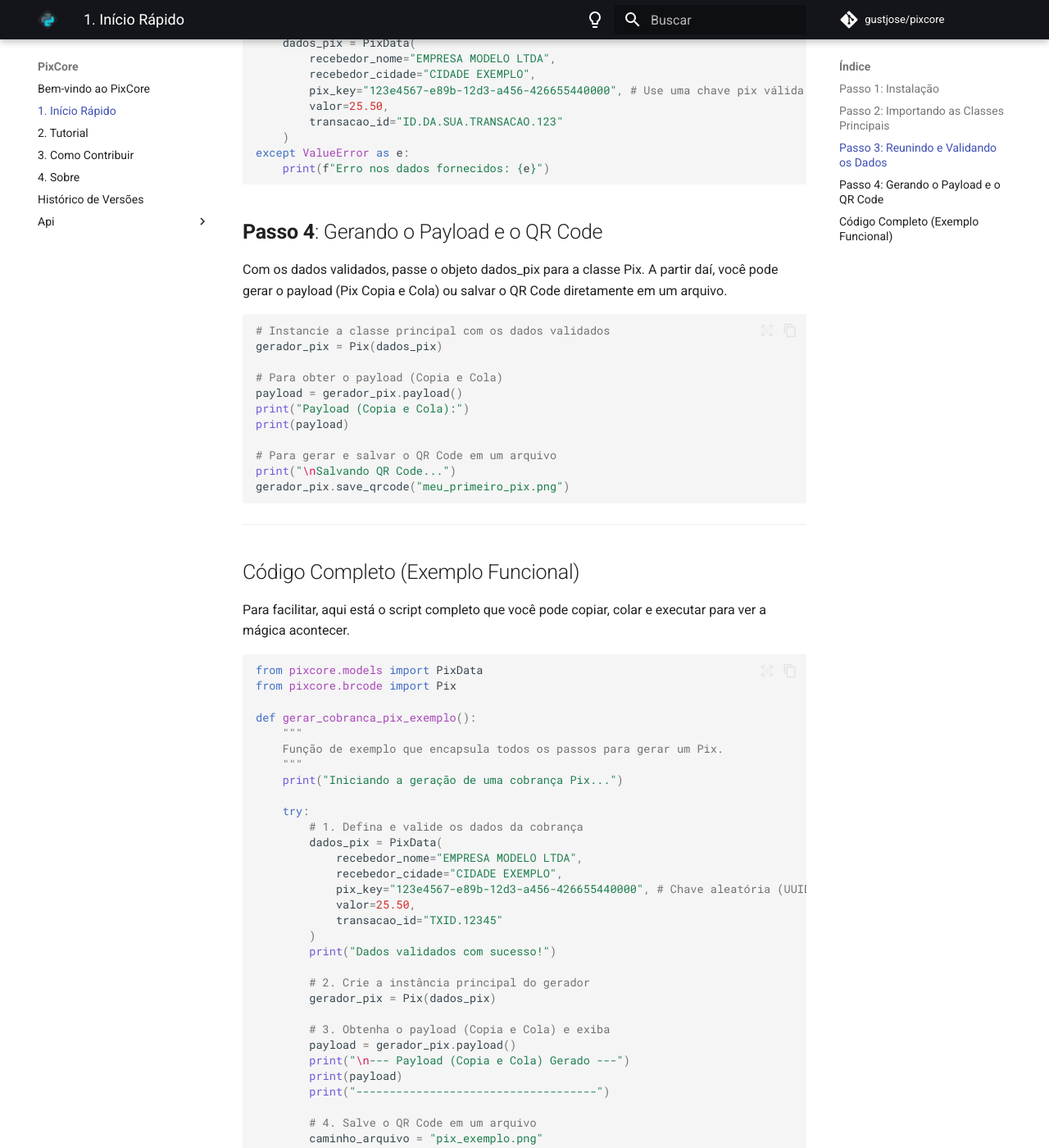
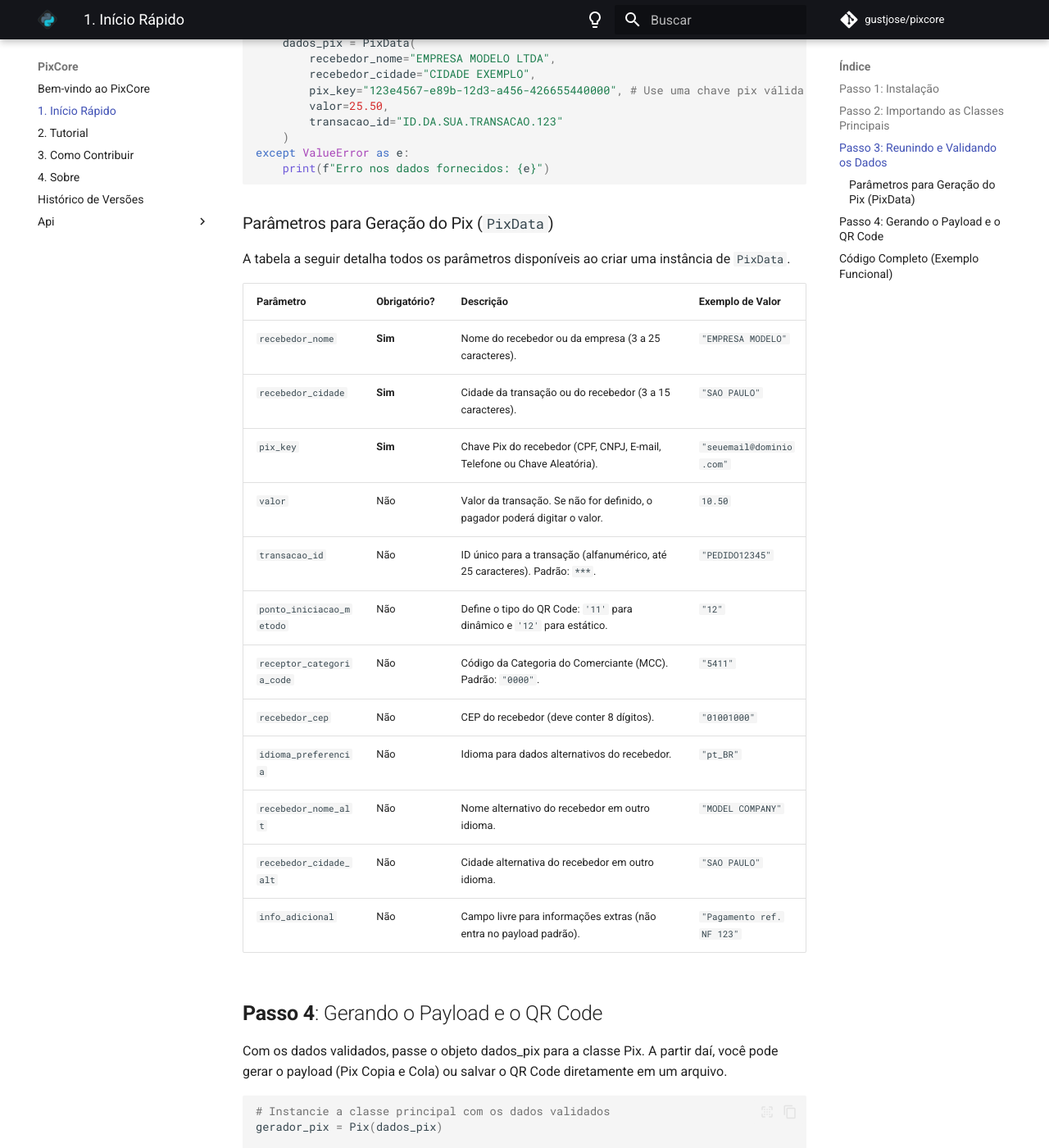
Before and after one commit to gustjose/pixcore, an MkDocs documentation site: the page built from docs/1. Início Rápido.md, in a window 1280 px wide and 1400 px high, scrolled down 997 px. Shown: the whole window at 82% size. Built offline with MkDocs 1.6.1 and Material for MkDocs 9.7.7, drawn with Linux system fonts in a browser that asks for light colours; comment, search, counter and statistics services are not loaded; some of the changed text lies outside the part shown.

Commit message:
Update
- Melhoria do Tratamento de Erro CLI.
- Modificação da Documentação

````diff
--- a/docs/1. Início Rápido.md
+++ b/docs/1. Início Rápido.md
@@ -22,8 +22,8 @@ Para começar, você precisará importar duas classes centrais do projeto:
 - **Pix**: A classe principal que utiliza os dados do PixData para gerar o payload e o QR Code.
 
 ```Python
-from pixcore.models import PixData
-from pixcore.brcode import Pix
+from pixcore import PixData
+from pixcore import Pix
 ```
 
 ## **Passo 3**: Reunindo e Validando os Dados
@@ -43,6 +43,25 @@ try:
 except ValueError as e:
     print(f"Erro nos dados fornecidos: {e}")
 ```
+
+### Parâmetros para Geração do Pix (`PixData`)
+
+A tabela a seguir detalha todos os parâmetros disponíveis ao criar uma instância de `PixData`.
+
+| Parâmetro | Obrigatório? | Descrição | Exemplo de Valor |
+| :--- | :--- | :--- | :--- |
+| `recebedor_nome` | **Sim** | Nome do recebedor ou da empresa (3 a 25 caracteres). | `"EMPRESA MODELO"` |
+| `recebedor_cidade` | **Sim** | Cidade da transação ou do recebedor (3 a 15 caracteres). | `"SAO PAULO"` |
+| `pix_key` | **Sim** | Chave Pix do recebedor (CPF, CNPJ, E-mail, Telefone ou Chave Aleatória). | `"seuemail@dominio.com"` |
+| `valor` | Não | Valor da transação. Se não for definido, o pagador poderá digitar o valor. | `10.50` |
+| `transacao_id` | Não | ID único para a transação (alfanumérico, até 25 caracteres). Padrão: `***`. | `"PEDIDO12345"` |
+| `ponto_iniciacao_metodo` | Não | Define o tipo do QR Code: `'11'` para dinâmico e `'12'` para estático. | `"12"` |
+| `receptor_categoria_code` | Não | Código da Categoria do Comerciante (MCC). Padrão: `"0000"`. | `"5411"` |
+| `recebedor_cep` | Não | CEP do recebedor (deve conter 8 dígitos). | `"01001000"` |
+| `idioma_preferencia` | Não | Idioma para dados alternativos do recebedor. | `"pt_BR"` |
+| `recebedor_nome_alt` | Não | Nome alternativo do recebedor em outro idioma. | `"MODEL COMPANY"` |
+| `recebedor_cidade_alt` | Não | Cidade alternativa do recebedor em outro idioma. | `"SAO PAULO"` |
+| `info_adicional` | Não | Campo livre para informações extras (não entra no payload padrão). | `"Pagamento ref. NF 123"` |
 
 ## **Passo 4**: Gerando o Payload e o QR Code
 
@@ -67,8 +86,8 @@ gerador_pix.save_qrcode("meu_primeiro_pix.png")
 Para facilitar, aqui está o script completo que você pode copiar, colar e executar para ver a mágica acontecer.
 
 ```Python
-from pixcore.models import PixData
-from pixcore.brcode import Pix
+from pixcore import PixData
+from pixcore import Pix
 
 def gerar_cobranca_pix_exemplo():
     """
````
Also changed, not shown: docs/2. Tutorial.md (+4 -4 lines), docs/api/CLI.md (added, +1 -0 lines), docs/api/Excessões.md (added, +1 -0 lines), 1 other file.
